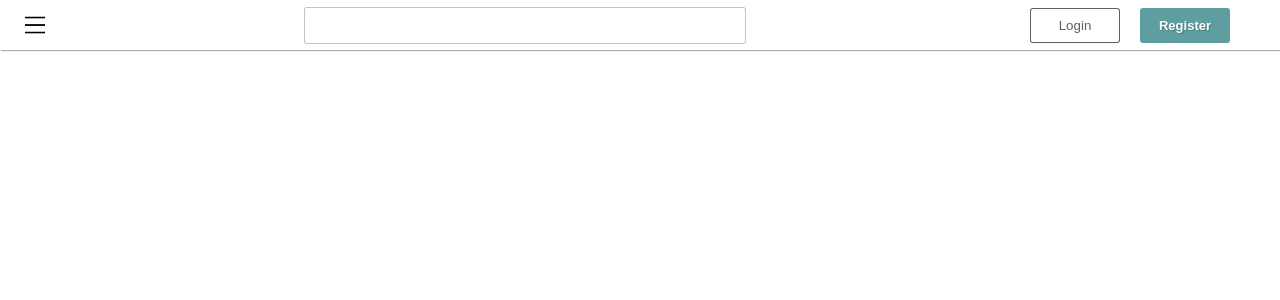
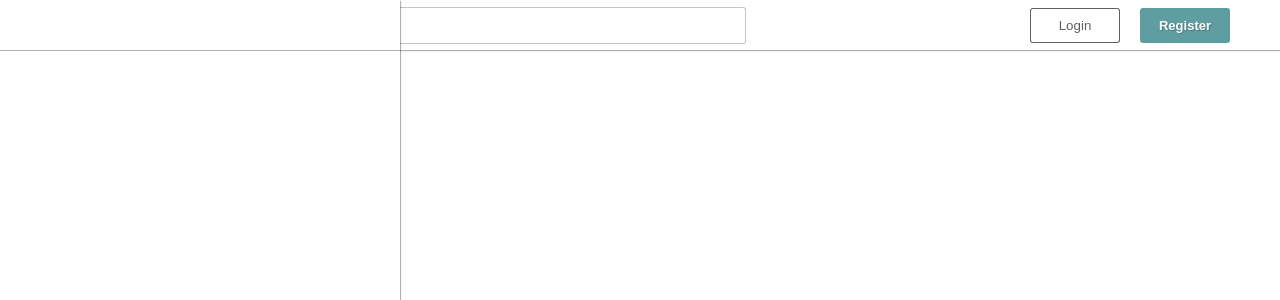
Before and after one commit to m-joseph27/clone_libraray, a Vue app: page / in a window 1280 px wide. Shown: the top 300 px of the page. Built offline with nearby package versions, Linux system fonts and the light colour scheme.

Commit message:
modified sidebar

```diff
--- a/src/components/Navbar.vue
+++ b/src/components/Navbar.vue
@@ -30,7 +30,7 @@ export default {
   display: flex;
   box-shadow: 1px 1px 1px rgba(0, 0, 0, 0.322);
   justify-content: space-between;
-  position: relative;
+  position: fixed;
   top: 0;
   z-index: 5;
   .sidebar{
--- a/src/components/Sidebar.vue
+++ b/src/components/Sidebar.vue
@@ -1,5 +1,13 @@
 <template>
-  <div class="SidebarWrapper"></div>
+  <div class="SidebarWrapper">
+    <div class="sidebarParent">
+      <div class="topSide">
+        <i class="fas fa-chevron-left"></i>
+      </div>
+      <div class="profileSide"></div>
+      <div class="menuSide"></div>
+    </div>
+  </div>
 </template>
 
 <script>
@@ -9,5 +17,27 @@ export default {
 </script>
 
 <style lang="scss" scoped>
+.SidebarWrapper{
+  width: 100vw;
+  height: 100vh;
+  background-color: rgba(0, 0, 0, 0);
+  position: relative;
+  top: 0;
+  z-index: 6;
+  display: flex;
+  .sidebarParent{
+    width: 400px;
+    height: 100vh;
+    background: rgb(255, 255, 255);
+    box-shadow: 1px 1px 1px rgba(0, 0, 0, 0.301);
+    display: flex;
+    .topSide{
+      background-color: rgb(255, 255, 255);
+      width: 100%;
+      height: 50px;
+      box-shadow: 0 1px 0 rgba(0, 0, 0, 0.301);
+    }
+  }
+}
 
 </style>
--- a/src/views/Home.vue
+++ b/src/views/Home.vue
@@ -1,6 +1,7 @@
 <template>
   <div class="home">
     <navbar/>
+    <sidebar/>
   </div>
 </template>
 
@@ -8,12 +9,14 @@
 // @ is an alias to /src
 // import HelloWorld from '@/components/HelloWorld.vue';
 import Navbar from '../components/Navbar.vue';
+import Sidebar from '../components/Sidebar.vue';
 
 export default {
   name: 'Home',
   components: {
     // HelloWorld,
     Navbar,
+    Sidebar,
   },
 };
 </script>
```
